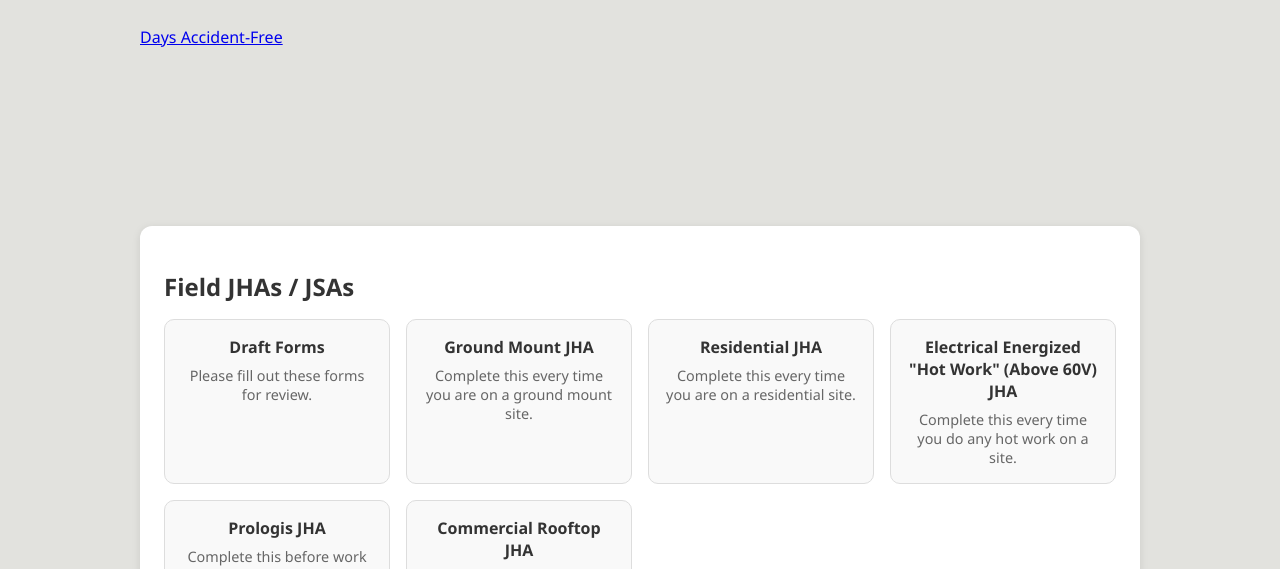
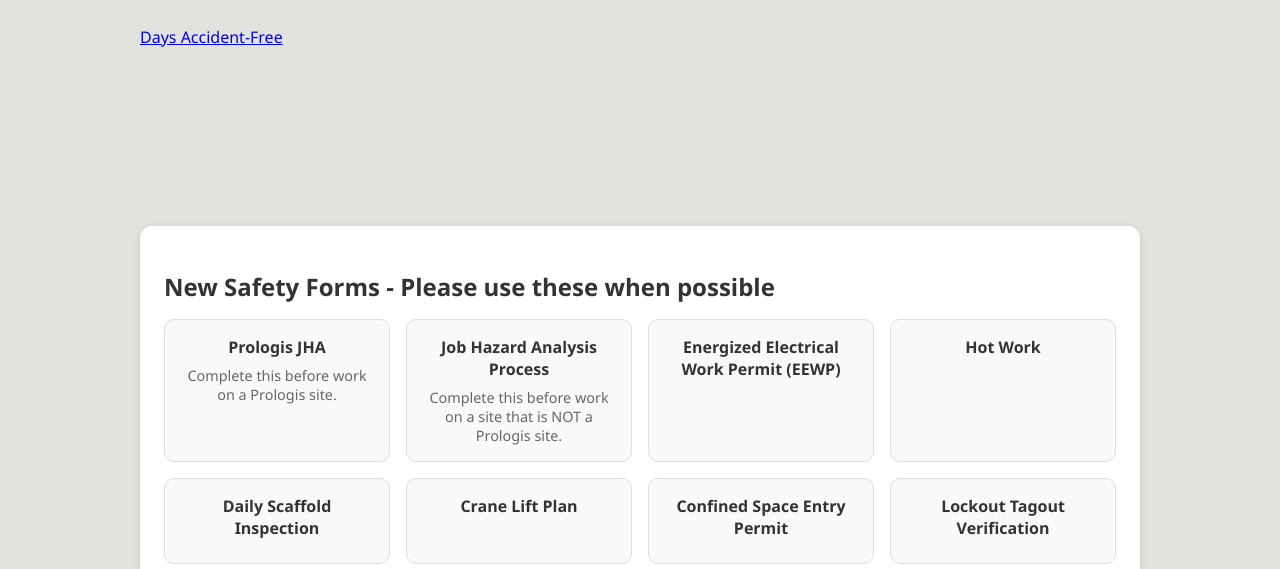
Before and after one commit to SunVestIT/RethinkForms, a plain HTML site: page index.html in a window 1280 px wide. Shown: the part 231-800 px from the top of the page. Drawn offline with Linux system fonts and the light colour scheme.

Commit message:
Revise safety forms and content in index.html
Updated the index.html file to include new safety forms and remove old forms and reorganized existing content for clarity.

```diff
--- a/index.html
+++ b/index.html
@@ -89,32 +89,61 @@
 
 
     <div class="category">
-      <h2>Field JHAs / JSAs</h2>
+      <h2>New Safety Forms - Please use these when possible</h2>
       <div class="link-list">
-        <div class="link-box">
-            <strong><a href="https://sunvestsolarinc.sharepoint.com/:f:/r/sites/Safety/Shared%20Documents/Drafts%20for%20Review?csf=1&web=1&e=sjFpMw">Draft Forms</a></strong>
-            <p>Please fill out these forms for review.</p>
-        </div>
-          <div class="link-box">
-            <strong><a href="https://rethinkelectricllc.formstack.com/forms/groundmount">Ground Mount JHA</a></strong>
-            <p>Complete this every time you are on a ground mount site.</p>
-        </div>
-        <div class="link-box">
-          <strong><a href="https://rethinkelectricllc.formstack.com/forms/residential">Residential JHA</a></strong>
-          <p>Complete this every time you are on a residential site.</p>
-        </div>
-        <div class="link-box">
-          <strong><a href="https://rethinkelectricllc.formstack.com/forms/hotwork">Electrical Energized "Hot Work" (Above 60V) JHA</a></strong>
-          <p>Complete this every time you do any hot work on a site.</p>
-        </div>
+
+        <!-- Prologis JHA -->
         <div class="link-box">
           <strong><a href="https://rethinkelectricllc.formstack.com/forms/prologis">Prologis JHA</a></strong>
           <p>Complete this before work on a Prologis site.</p>
         </div>
+
+        <!-- JHA -->
         <div class="link-box">
-          <strong><a href="https://rethinkelectricllc.formstack.com/forms/commercialrooftop">Commercial Rooftop JHA</a></strong>
-          <p>Complete this before work on a commercial rooftop site that is NOT a Prologis site.</p>
+          <strong><a href="https://rethinkelectricllc.formstack.com/forms/jha">Job Hazard Analysis Process</a></strong>
+          <p>Complete this before work on a site that is NOT a Prologis site.</p>
         </div>
+
+        <!-- Energized Electrical Work -->
+        <div class="link-box">
+          <strong><a href="https://rethinkelectricllc.formstack.com/forms/eewp">Energized Electrical Work Permit (EEWP)</a></strong>
+        </div>
+
+        <!-- Hot Work Permit -->
+        <div class="link-box">
+          <strong><a href="https://rethinkelectricllc.formstack.com/forms/hotworkpermit">Hot Work</a></strong>
+        </div>
+
+        <!-- Scaffold Inspection -->
+        <div class="link-box">
+          <strong><a href="https://rethinkelectricllc.formstack.com/forms/scaffoldinspection">Daily Scaffold Inspection</a></strong>
+        </div>
+
+        <!-- Critical Lift -->
+        <div class="link-box">
+          <strong><a href="https://rethinkelectricllc.formstack.com/forms/cranelift">Crane Lift Plan</a></strong>
+        </div>
+
+        <!-- Confined Space Entry -->
+        <div class="link-box">
+          <strong><a href="https://rethinkelectricllc.formstack.com/forms/confinedspaceentry">Confined Space Entry Permit</a></strong>
+        </div>
+
+        <!-- Lockout Tagout -->
+        <div class="link-box">
+          <strong><a href="https://rethinkelectricllc.formstack.com/forms/lockouttagout">Lockout Tagout Verification</a></strong>
+        </div>
+
+        <!-- Contractor Scorecard -->
+        <div class="link-box">
+          <strong><a href="https://rethinkelectricllc.formstack.com/forms/contractorscorecard">Contractor Scorecard</a></strong>
+        </div>
+
+        <!-- Incident Investigation -->
+        <div class="link-box">
+          <strong><a href="https://rethinkelectricllc.formstack.com/forms/incidentinvestigation">Incident Investigation</a></strong>
+        </div>
+
       </div>
     </div>
 
@@ -190,10 +219,6 @@
         <div class="link-box">
           <strong><a href="https://rethinkelectricllc.formstack.com/forms/forklift">Forklift</a></strong>
           <p>Complete this inspection form before operating a forklift — every time you use one.</p>
-        </div>
-        <div class="link-box">
-          <strong><a href="https://rethinkelectricllc.formstack.com/forms/scaffoldstairtower">Scaffold/ Stair Tower</a></strong>
-          <p>Complete this inspection form before operating an aerial/scissor lift/specialty equipment — every time you use one.</p>
         </div>
       </div>
     </div>
```
